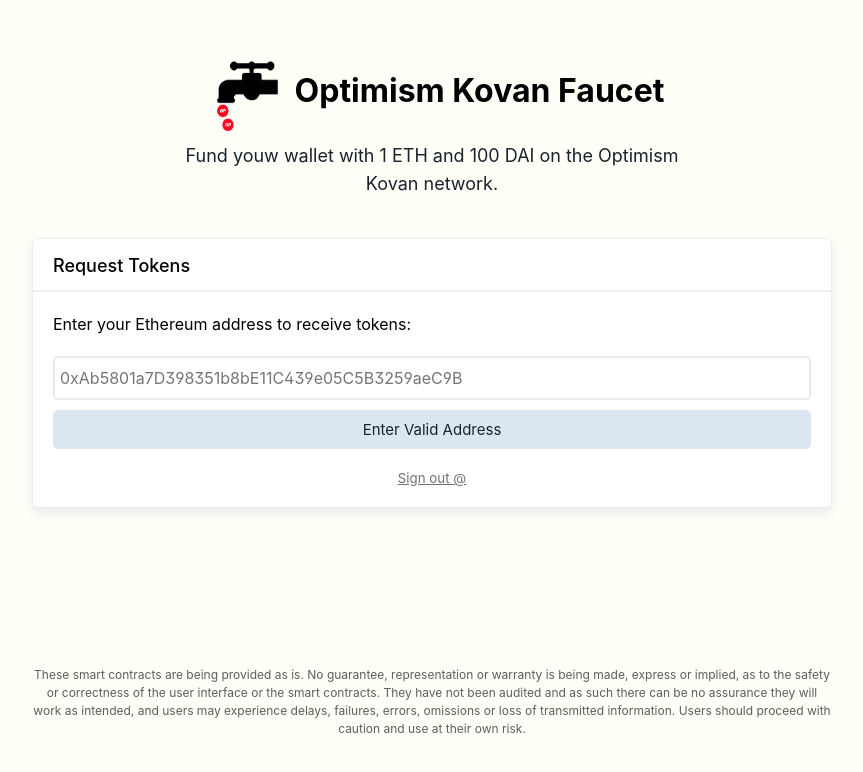
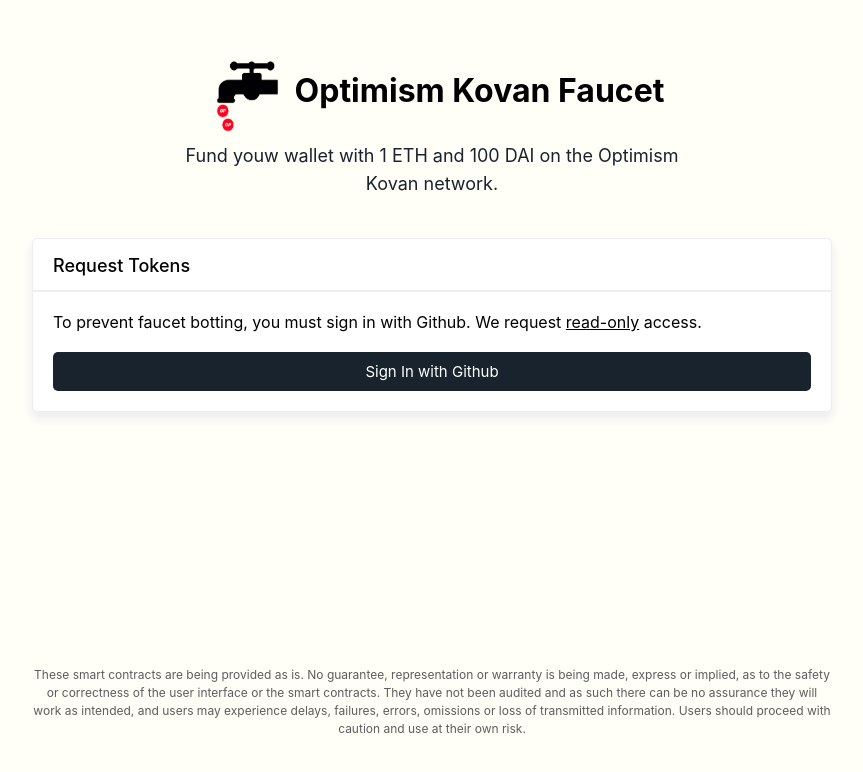
Before and after one commit to tonykogias/optimism-faucet, a Next.js app in the folder frontend/: page / in a window 1280 px wide. Shown: the top 772 px of the page, without its empty margins (208-1071 px from the left). Built offline with nearby package versions, Linux system fonts and the light colour scheme; no server answers.

Commit message:
fix: signIn & signOut

```diff
--- a/frontend/pages/api/auth/[...nextauth].tsx
+++ b/frontend/pages/api/auth/[...nextauth].tsx
@@ -29,7 +29,6 @@ export default NextAuth({
         // Running when use signin/signout
         jwt: async (token) => {
             const isSignIn = token.user ? true : false;
-
             if (isSignIn) {
                 // Attach github user info to prevent bots
                 token.github_id = token.user.id;
@@ -49,7 +48,6 @@ export default NextAuth({
             session.github_name = session.token.github_name;
             session.github_following = session.token.github_following;
             session.github_created_at = session.token.github_created_at;
-
             // Resolve session
             return Promise.resolve(session);
         },
--- a/frontend/pages/index.tsx
+++ b/frontend/pages/index.tsx
@@ -4,7 +4,7 @@ import axios from "axios";
 import { toast } from "react-toastify";
 import { ReactElement, useState } from "react";
 import Image from "next/image";
-import { signIn, getSession, signOut } from "next-auth/react";
+import { signIn, getSession, signOut, useSession } from "next-auth/react";
 
 /* Internal Imports */
 import Layout from "/components/Layout";
@@ -28,8 +28,10 @@ function isValidAddress(address: string): boolean {
   return true;
 }
 
-export default function Home(session:any) {
+export default function Home() {
 
+  // Session
+  const { data: session, status } = useSession()
   // Claim address
   const [address, setAddress] = useState<string>("");
   // Loading status
@@ -125,8 +127,8 @@ export default function Home(session:any) {
                 </div>
               {/* General among claimed or unclaimed, allow signing out */}
               <div className={styles.content__github}>
-                <button onClick={() => signOut()}>
-                  Sign out @{}
+                <button onClick={() => signOut(session)}>
+                  Sign out
                 </button>
               </div>
             </div>
```
